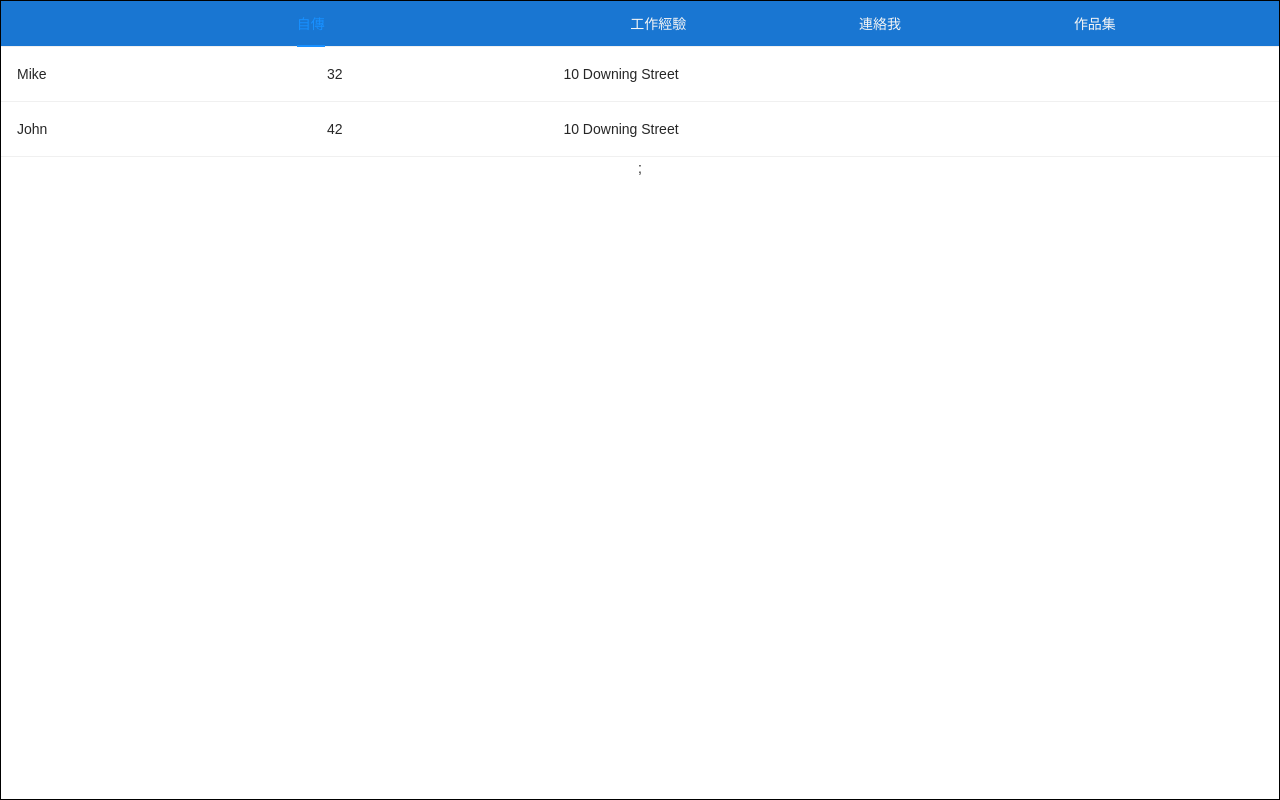
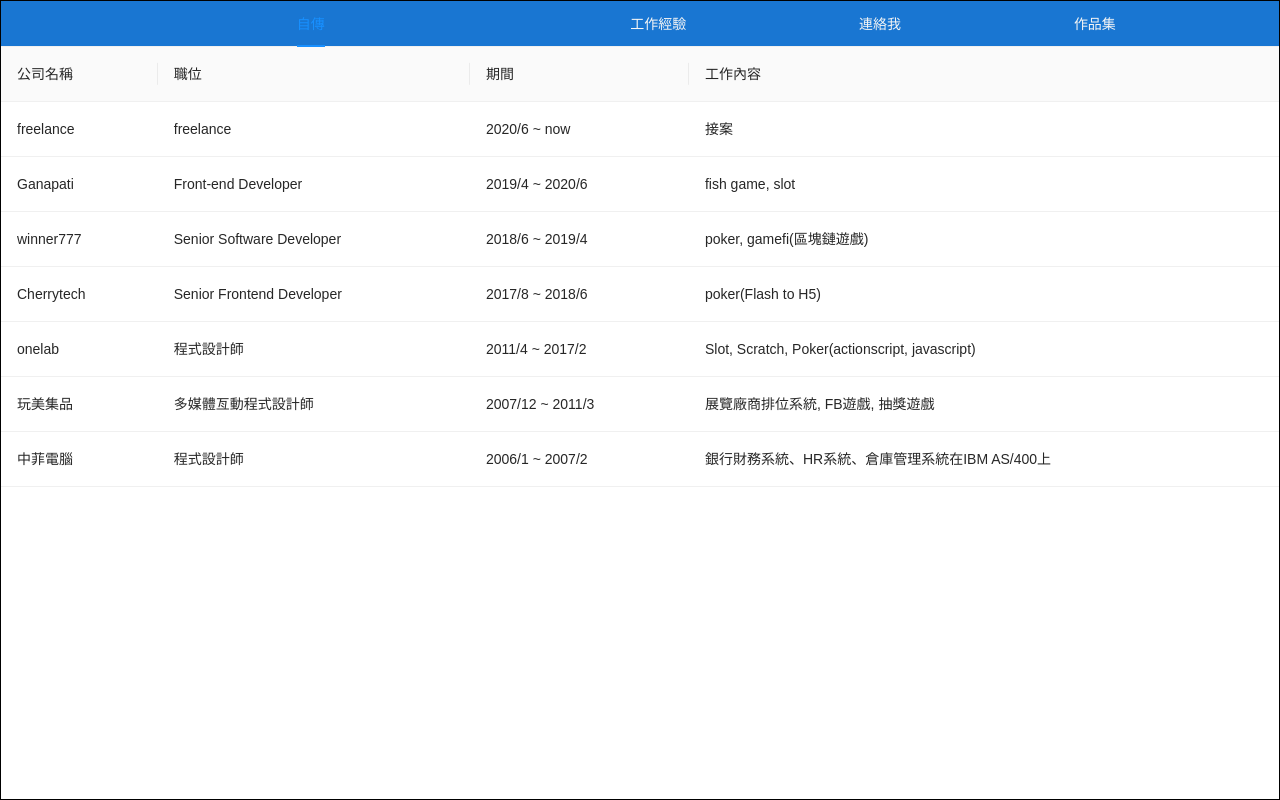
Before and after one commit to meinei1333/PersonalPage, a React (Create React App) app: page / in a window 1280 px wide. Built offline with nearby package versions, Linux system fonts and the light colour scheme.

Commit message:
experiencePage

```diff
--- a/src/pages/experience/ExperiencePage.tsx
+++ b/src/pages/experience/ExperiencePage.tsx
@@ -1,35 +1,44 @@
 import React from "react";
 import styles from "./ExperiencePage.module.css"
 import { Header } from "../../components"
-import { Table, Button, Space } from 'antd';
+import { Table } from 'antd';
+import { list } from './experienceData'
 
 const dataSource = [
     {
         key: '1',
         name: 'Mike',
-        age: 32,
-        address: '10 Downing Street',
+        position: 32,
+        duration: '10 Downing Street',
     },
     {
         key: '2',
         name: 'John',
-        age: 42,
-        address: '10 Downing Street',
+        position: 42,
+        duration: '10 Downing Street',
     },
 ];
 
 const columns = [
     {
+        title: '公司名稱',
         dataIndex: 'name',
         key: 'name',
     },
     {
-        dataIndex: 'age',
-        key: 'age',
+        title: '職位',
+        dataIndex: 'position',
+        key: 'position',
     },
     {
-        dataIndex: 'address',
-        key: 'address',
+        title: '期間',
+        dataIndex: 'duration',
+        key: 'duration',
+    },
+    {
+        title: '工作內容',
+        dataIndex: 'content',
+        key: 'content',
     },
 ];
 
@@ -38,6 +47,6 @@ const columns = [
 export const ExperiencePage: React.FC = () => {
     return <div className={styles["experience"]}>
         <Header></Header>
-        <Table dataSource={dataSource} columns={columns} pagination={false} showHeader={false} />;
+        <Table dataSource={list} columns={columns} pagination={false} />
     </div>
 }
--- /dev/null
+++ b/src/pages/experience/experienceData.ts
@@ -0,0 +1,51 @@
+export const list = [
+  {
+    key: '1',
+    name: 'freelance',
+    position: 'freelance',
+    duration: '2020/6 ~ now',
+    content: '接案',
+  },
+  {
+    key: '2',
+    name: 'Ganapati',
+    position: 'Front-end Developer',
+    duration: '2019/4 ~ 2020/6',
+    content: 'fish game, slot',
+  },
+  {
+    key: '3',
+    name: 'winner777',
+    position: 'Senior Software Developer',
+    duration: '2018/6 ~ 2019/4',
+    content: 'poker, gamefi(區塊鏈遊戲)',
+  },
+  {
+    key: '4',
+    name: 'Cherrytech',
+    position: 'Senior Frontend Developer',
+    duration: '2017/8 ~ 2018/6',
+    content: 'poker(Flash to H5)',
+  },
+  {
+    key: '5',
+    name: 'onelab',
+    position: '程式設計師',
+    duration: '2011/4 ~ 2017/2',
+    content: 'Slot, Scratch, Poker(actionscript, javascript)',
+  },
+  {
+    key: '6',
+    name: '玩美集品',
+    position: '多媒體亙動程式設計師',
+    duration: '2007/12 ~ 2011/3',
+    content: '展覽廠商排位系統, FB遊戲, 抽獎遊戲',
+  },
+  {
+    key: '7',
+    name: '中菲電腦',
+    position: '程式設計師',
+    duration: '2006/1 ~ 2007/2',
+    content: '銀行財務系統、HR系統、倉庫管理系統在IBM AS/400上',
+  },
+];
```
Also changed, not shown: 1 other file (tests, documents, lock files or other folders).
